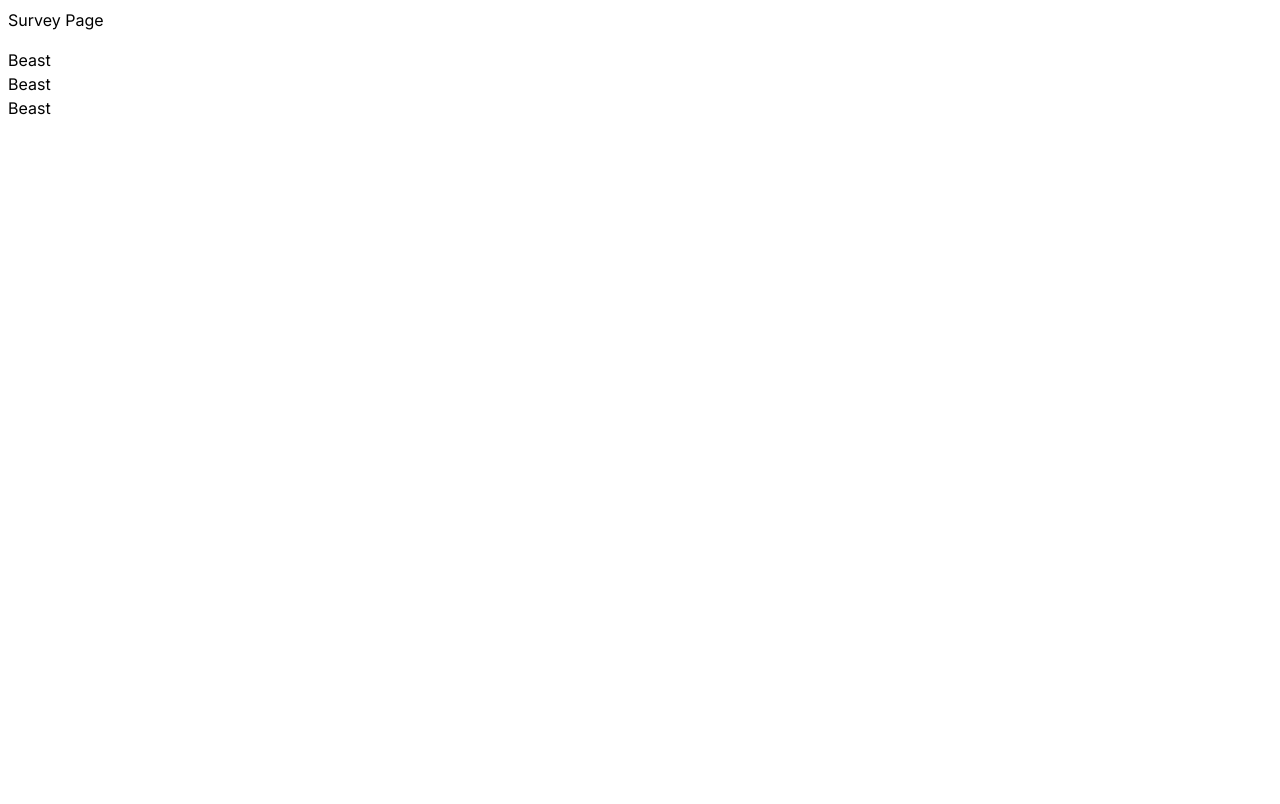
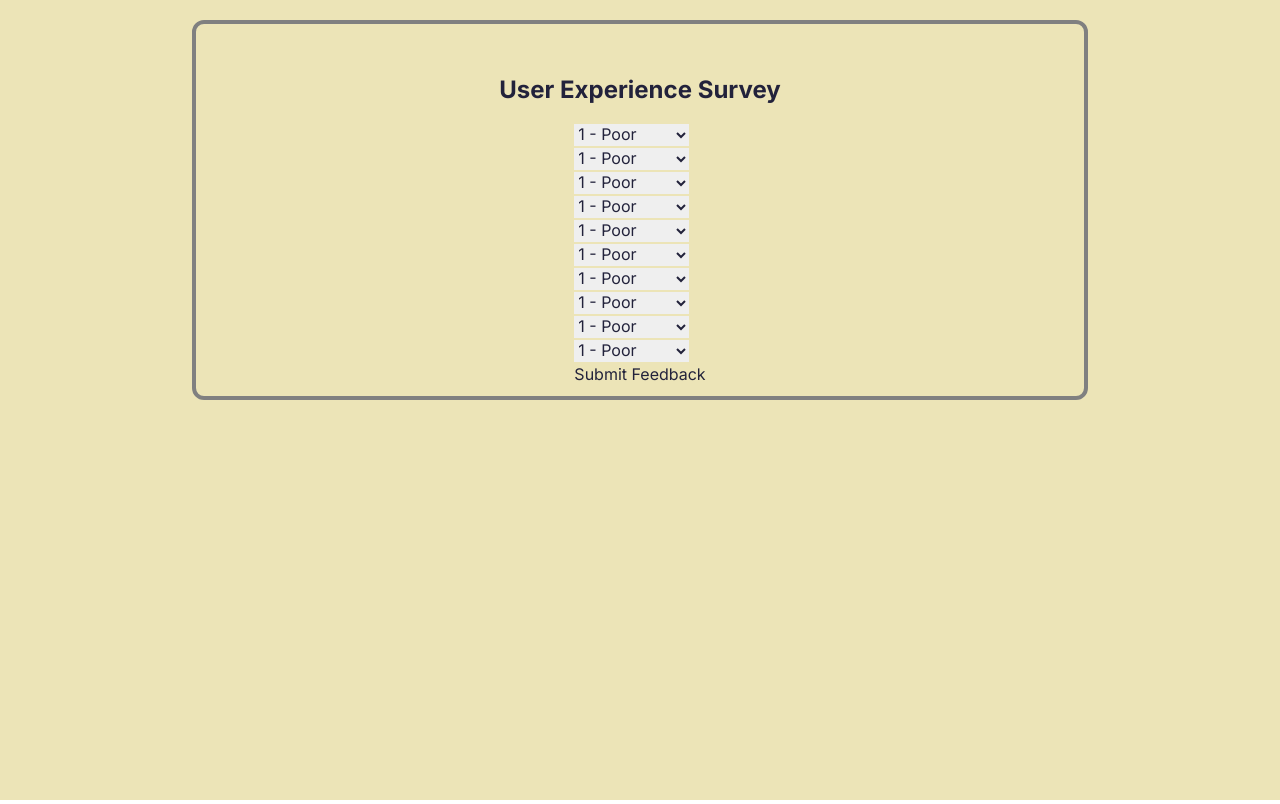
Before and after one commit to EthanRohman93/wiki-ui, a Next.js app in the folder next/: page /survey in a window 1280 px wide. Built offline with nearby package versions, Linux system fonts and the light colour scheme.

Commit message:
working on survey

```diff
--- a/next/app/survey/page.tsx
+++ b/next/app/survey/page.tsx
@@ -4,10 +4,12 @@ import SurveyForm from '@/components/survey/SurveyForm';
 
 const SurveyPage = () => {
   return (
-      <div className="safe-top rounded-border p-4">
-        <h1 className="mb-4">Survey Page</h1>
-        <SurveyForm />
-      </div>
+        <div className="home-color-scheme lg:h-full flex flex-col items-center p-4">
+            <div className="max-w-4xl home-border-style w-full flex flex-col items-center rounded-xl">
+                <h1 className="text-2xl font-bold mb-4 text-center m-10">User Experience Survey</h1>
+                <SurveyForm />
+            </div>
+        </div>
   );
 };
 
--- a/next/app/wiki/[wname]/page.tsx
+++ b/next/app/wiki/[wname]/page.tsx
@@ -1,6 +1,7 @@
 import React from 'react';
 import ClassicContent from '@/components/wiki/ClassicContent';
 import ClassicHeader from '@/components/wiki/ClassicHeader';
+import ClassicImage from '@/components/wiki/ClassicImage';
 
 type ParamsType = {
     params: {
@@ -31,7 +32,10 @@ const WikiPage = ({ params }: ParamsType) => {
                     <ClassicHeader wname={params.wname} />
                 </div>
                 <div className='flex-1 border-t'>
-                    <ClassicContent wname={params.wname} />
+                    <div className='flex flex-row'>
+                        <ClassicContent wname={params.wname} />
+                        <ClassicImage wname={params.wname} />
+                    </div>
                 </div>
             </div>
         </div>
--- a/next/components/survey/Question.tsx
+++ b/next/components/survey/Question.tsx
@@ -1,10 +1,21 @@
 'use client'
 import React from 'react';
 
-const Question = () => {
+interface Props {
+    questionText: string;
+    name: string;
+}
+
+const Question = ({ questionText, name }: Props) => {
     return (
         <div>
-            Beast
+            <label>{questionText}</label>
+            <select name={name}>
+                <option value="1">1 - Poor</option>
+                <option value="2">2 - Fair</option>
+                <option value="3">3 - Good</option>
+                <option value="4">4 - Excellent</option>
+            </select>
         </div>
     );
 };
--- a/next/components/survey/SurveyButton.tsx
+++ b/next/components/survey/SurveyButton.tsx
@@ -3,9 +3,7 @@ import React from 'react';
 
 const SurveyButton = () => {
     return (
-        <div>
-            Beast
-        </div>
+        <button type="submit">Submit Feedback</button>
     );
 };
 
--- a/next/components/survey/SurveyForm.tsx
+++ b/next/components/survey/SurveyForm.tsx
@@ -1,15 +1,87 @@
 'use client'
-import React from 'react';
+import React, { useState, FormEvent } from 'react';
 import Question from './Question';
 import SurveyButton from './SurveyButton';
 
 const SurveyForm = () => {
+    const [isSubmitting, setIsSubmitting] = useState(false);
+    const [error, setError] = useState(null);
+
+    const handleSubmit = (event: FormEvent<HTMLFormElement>) => {
+        event.preventDefault();
+        setIsSubmitting(true);
+        const formData = new FormData(event.target);
+        const data = Object.fromEntries(formData.entries());
+
+        fetch('/api/submit_form', {
+            method: 'POST',
+            headers: {
+                'Content-Type': 'application/json',
+            },
+            body: JSON.stringify(data),
+        }).then(response => {
+            if (!response.ok) {
+                throw new Error('Network response was not ok');
+            }
+            return response.json();
+        }).then(data => {
+            console.log('Success:', data);
+            setIsSubmitting(false);
+            // Optionally reset form or redirect user
+        }).catch((error) => {
+            console.error('Error:', error);
+            setError(error.message);
+            setIsSubmitting(false);
+        });
+    };
+
     return (
-        <div>
-            <Question />
-            <Question />
+        <form onSubmit={handleSubmit}>
+            <Question
+                questionText=''
+                name=''
+            />
+            <Question
+                questionText=''
+                name=''
+            />
+            <Question
+                questionText=''
+                name=''
+            />
+            <Question
+                questionText=''
+                name=''
+            />
+            <Question
+                questionText=''
+                name=''
+            />
+            <Question
+                questionText=''
+                name=''
+            />
+            <Question
+                questionText=''
+                name=''
+            />
+            <Question
+                questionText=''
+                name=''
+            />
+            <Question
+                questionText=''
+                name=''
+            />
+            <Question
+                questionText=''
+                name=''
+            />
+
             <SurveyButton />
-        </div>
+            {isSubmitting && <p>Submitting...</p>}
+            {error && <p>Error: {error}</p>}
+        </form>
     );
 };
 
--- a/next/components/wiki/ClassicContent.tsx
+++ b/next/components/wiki/ClassicContent.tsx
@@ -17,7 +17,7 @@ const ClassicContent = async ({ wname }: PropsType) => {
     const parsedContent = JSON.parse(content).content
 
     return (
-        <div>
+        <div className='flex-1'>
             {parsedContent.map((section:SectionType, index:number) => (
                 <div key={index}>
                     <h1 className='text-xl p-2 m-2'>{section.h}</h1>
--- a/next/components/wiki/ClassicImage.tsx
+++ b/next/components/wiki/ClassicImage.tsx
@@ -5,16 +5,20 @@ type PropsType = {
     wname: string;
 };
 
-const ClassicImage = ({ wname }: PropsType) => {
-    const imagePath = `/images/${wname}.jpg`;
+const ClassicImage = async ({ wname }: PropsType) => {
 
     return (
-        <div>
+        <div className='flex-1 p-2 max-w-xs'>
             <Image
-                src={imagePath}
-                width={500}
-                height={300}
+                src={`/images/${wname}.jpg`}
+                style={{
+                    width: '100%',
+                    height: 'auto',
+                }}
+                width={300}
+                height={500}
                 alt={`${wname} Image`}
+                className='border-l'
             />
         </div>
     );
--- a/next/next.config.mjs
+++ b/next/next.config.mjs
@@ -1,6 +1,7 @@
 /** @type {import('next').NextConfig} */
 const nextConfig = {
     output: 'export',
+    images: { unoptimized: true },
 };
 
 export default nextConfig;
```
Also changed, not shown: 1 other file (tests, documents, lock files or other folders).
